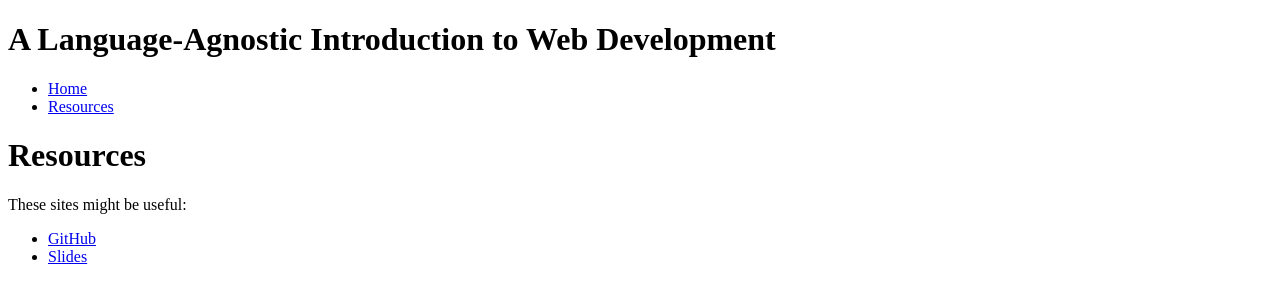
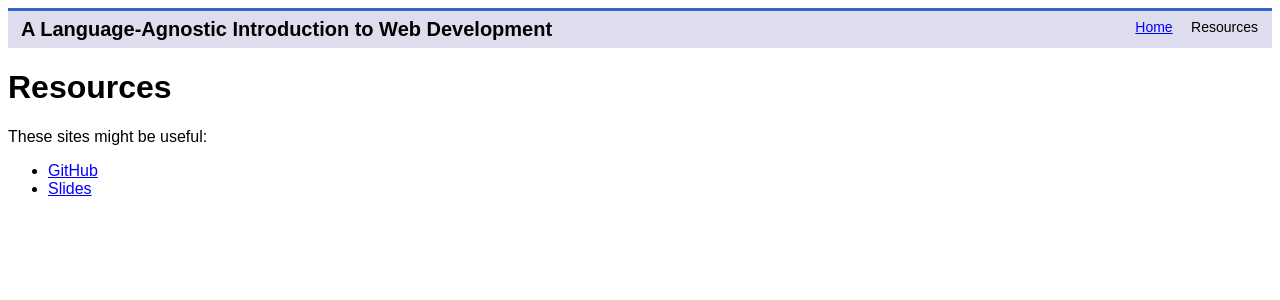
Before and after one commit to alan-turing-institute/intro-web-dev-demo, a plain HTML site: page static/resources.html in a window 1280 px wide. Drawn offline with Linux system fonts and the light colour scheme.

Commit message:
HTML and CSS

```diff
--- a/static/resources.html
+++ b/static/resources.html
@@ -1,16 +1,23 @@
-<!DOCTYPE html PUBLIC "-//W3C//DTD XHTML 1.0 Strict//EN" "http://www.w3.org/TR/xhtml1/DTD/xhtml1-strict.dtd">
+<!DOCTYPE html PUBLIC "-//W3C//DTD XHTML 1.0 Strict//EN"
+"http://www.w3.org/TR/xhtml1/DTD/xhtml1-strict.dtd">
 <html xmlns="http://www.w3.org/1999/xhtml">
 
 <head>
     <title>Resources: Introduction to Web Development</title>
+    <link type="text/css" rel="stylesheet" href="style.css" />
 </head>
 
 <body>
+    <div id="header">
+
         <h1>A Language-Agnostic Introduction to Web Development</h1>
         <ul>
-        <li><a href="/static/index.html">Home</a></li>
-        <li><a href="/static/resources.html">Resources</a></li>
+            <li><a href="index.html">Home</a></li>
+            <li><a href="resources.html" class="selected">Resources</a></li>
         </ul>
+    </div>
+
+    <div id="content">
 
         <h1>Resources</h1>
         <p>
@@ -23,6 +30,7 @@
                     href="https://thealanturininstitute-my.sharepoint.com/:p:/g/personal/cgavidia-calderon_turing_ac_uk/EfqHhpB6-axCql0MHATa5O4BF2uBEkojFtIqWyzzpqX4Og?e=1necsv">
                     Slides</a></li>
         </ul>
+    </div>
 </body>
 
 </html>
--- /dev/null
+++ b/static/style.css
@@ -0,0 +1,44 @@
+body {
+    font-family: arial, sans-serif;
+}
+
+#header {
+    background-color: #dde;
+    border-top: 3px solid #36c;
+    height: 100%;
+    overflow: hidden;
+    padding: 7px;
+    margin-top: 5px;
+}
+
+#header h1 {
+    font-size: 20px;
+    float: left;
+    vertical-align: middle;
+    margin: 0;
+    padding: 0 0 0 .3em;
+}
+
+#header li {
+    font-size: 14px;
+    display: inline;
+    padding: .5em;
+}
+
+#header li a.selected {
+    color: black;
+    text-decoration: none;
+}
+
+#header ul {
+    list-style: none;
+    text-align: right;
+    float: right;
+    vertical-align: middle;
+    margin: 0;
+    padding: 0;
+}
+
+a {
+    color: blue;
+}
```
Also changed, not shown: static/index.html (+9 -3 lines). Lines whose indentation alone changed are shown as unchanged.
